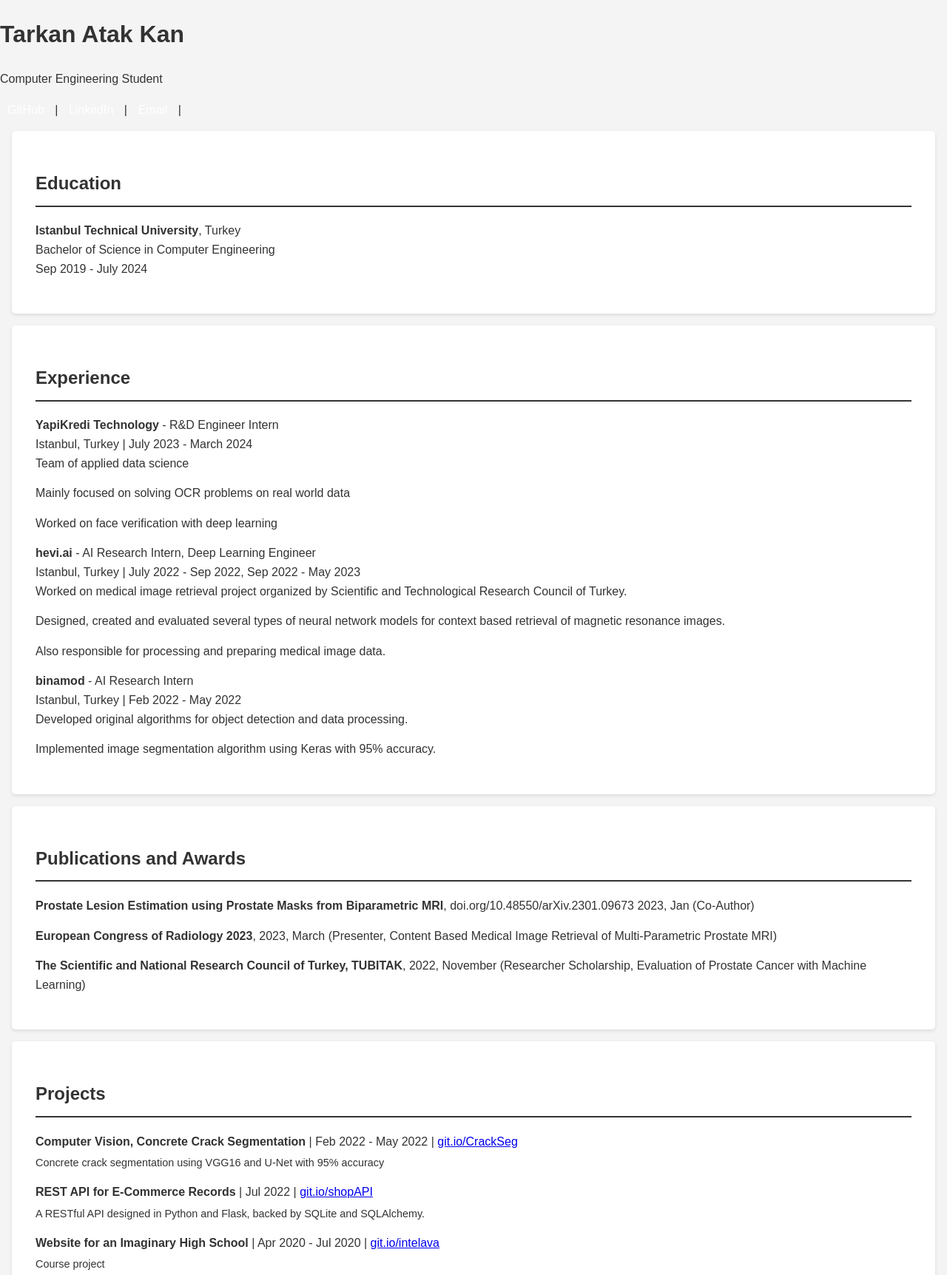
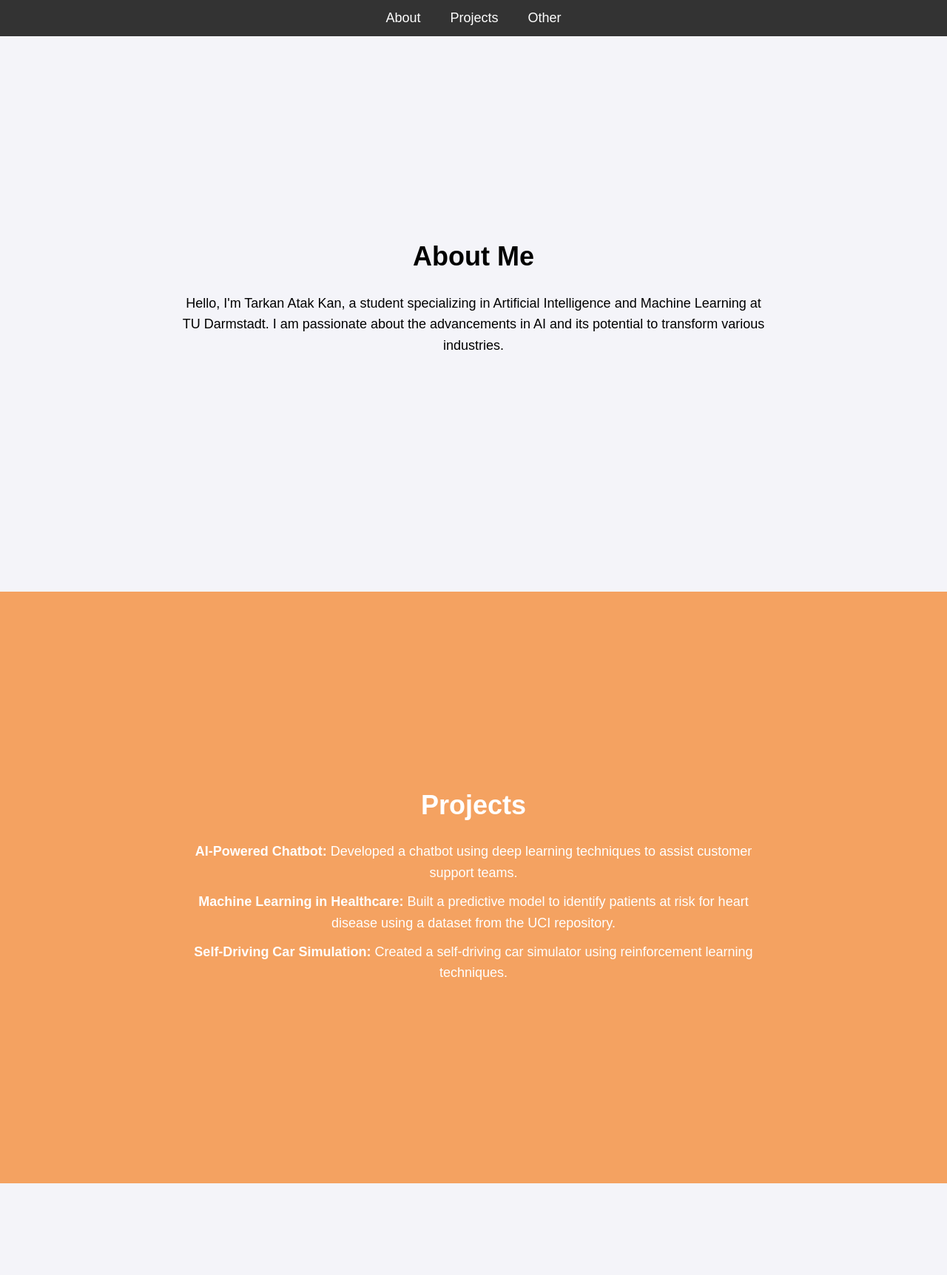
Before and after one commit to intelava/intelava.github.io, a plain HTML site: page index.html in a window 1280 px wide. Shown: the top 1724 px of the page at 74% size. Drawn offline with Linux system fonts and the light colour scheme.

Commit message:
page changed

```diff
--- /dev/null
+++ b/css_file.css
@@ -0,0 +1,92 @@
+/* Reset CSS */
+* {
+    margin: 0;
+    padding: 0;
+    box-sizing: border-box;
+}
+
+body {
+    font-family: Arial, sans-serif;
+    line-height: 1.6;
+    scroll-behavior: smooth;
+}
+
+nav {
+    position: fixed;
+    width: 100%;
+    background-color: #333;
+    padding: 10px 0;
+}
+
+nav ul {
+    list-style: none;
+    display: flex;
+    justify-content: center;
+}
+
+nav ul li {
+    margin: 0 20px;
+}
+
+nav ul li a {
+    color: #fff;
+    text-decoration: none;
+    font-size: 18px;
+    transition: color 0.3s ease;
+}
+
+nav ul li a:hover {
+    color: #f4a261;
+}
+
+section {
+    height: 100vh;
+    padding: 60px 20px;
+    display: flex;
+    align-items: center;
+    justify-content: center;
+    background-color: #f4f4f9;
+}
+
+section:nth-child(odd) {
+    background-color: #f4a261;
+    color: #fff;
+}
+
+.content {
+    max-width: 800px;
+    text-align: center;
+}
+
+h1 {
+    font-size: 36px;
+    margin-bottom: 20px;
+}
+
+p {
+    font-size: 18px;
+}
+
+ul {
+    list-style-type: none;
+}
+
+ul li {
+    margin-bottom: 10px;
+    font-size: 18px;
+}
+
+/* Mobile Responsiveness */
+@media screen and (max-width: 768px) {
+    nav ul li {
+        margin: 0 10px;
+    }
+
+    h1 {
+        font-size: 28px;
+    }
+
+    p, ul li {
+        font-size: 16px;
+    }
+}
--- a/index.html
+++ b/index.html
@@ -1,214 +1,49 @@
 <!DOCTYPE html>
-<html>
+<html lang="en">
 <head>
-<title>Tarkan Atak Kan - Resume</title>
-<style>
-/* Basic styling for the entire page */
-body {
-font-family: 'Arial', sans-serif;
-margin: 0;
-padding: 0;
-background-color: #f4f4f4;
-color: #333;
-line-height: 1.6;
-}
-
-/* Styling for the header section /
-header {
-background-color: #333;
-color: white;
-text-align: center;
-padding: 2rem 0;
-position: relative; / To position the contact links absolutely */
-}
-
-.contact-links {
-position: absolute;
-top: 50%;
-left: 50%;
-transform: translate(-50%, -50%);
-}
-
-.contact-links a {
-color: white;
-margin: 0 10px;
-text-decoration: none;
-}
-
-/* Styling for the main content sections */
-section {
-padding: 2rem;
-margin: 1rem;
-background-color: white;
-border-radius: 5px;
-box-shadow: 0 2px 5px rgba(0, 0, 0, 0.1);
-}
-
-/* Styling for headings within sections */
-h2 {
-color: #333;
-border-bottom: 2px solid #333;
-padding-bottom: 10px;
-}
-
-/* Styling for lists (experience, projects, etc.) */
-ul {
-list-style: none;
-padding: 0;
-}
-
-li {
-margin-bottom: 15px;
-}
-
-/* Styling for project descriptions */
-.project-description {
-margin-top: 5px;
-font-size: 0.9em;
-}
-
-/* Styling for technical skills /
-.skills-list {
-display: grid;
-grid-template-columns: repeat(auto-fit, minmax(150px, 1fr)); / Responsive columns */
-gap: 10px;
-}
-
-/* Styling for the footer */
-footer {
-text-align: center;
-padding: 1rem 0;
-background-color: #333;
-color: white;
-}
-</style>
+    <meta charset="UTF-8">
+    <meta name="viewport" content="width=device-width, initial-scale=1.0">
+    <meta http-equiv="X-UA-Compatible" content="ie=edge">
+    <title>Tarkan Atak Kan - AI/ML Student</title>
+    <link rel="stylesheet" href="styles.css">
 </head>
 <body>
+    <!-- Navigation -->
+    <nav>
+        <ul>
+            <li><a href="#about">About</a></li>
+            <li><a href="#projects">Projects</a></li>
+            <li><a href="#other">Other</a></li>
+        </ul>
+    </nav>
 
-<header>
-<h1>Tarkan Atak Kan</h1>
-<p>Computer Engineering Student</p>
-<div class="contact-links">
-<a href="https://github.com/intelava" target="_blank">GitHub</a> |
-<a href="https://www.linkedin.com/in/tarkan-atak-kan" target="_blank">LinkedIn</a> |
-<a href="mailto:tarkanatakkan@gmail.com">Email</a> |
+    <!-- Sections -->
+    <section id="about">
+        <div class="content">
+            <h1>About Me</h1>
+            <p>Hello, I'm Tarkan Atak Kan, a student specializing in Artificial Intelligence and Machine Learning at TU Darmstadt. I am passionate about the advancements in AI and its potential to transform various industries.</p>
         </div>
-</header>
-
-<section id="education">
-<h2>Education</h2>
-<ul>
-<li>
-<strong>Istanbul Technical University</strong>, Turkey<br>
-Bachelor of Science in Computer Engineering<br>
-Sep 2019 - July 2024
-</li>
-</ul>
-</section>
-
-<section id="experience">
-<h2>Experience</h2>
-<ul>
-<li>
-<strong>YapiKredi Technology</strong> - R&D Engineer Intern<br>
-Istanbul, Turkey | July 2023 - March 2024<br>
-<ul>
-<li>Team of applied data science</li>
-<li>Mainly focused on solving OCR problems on real world data</li>
-<li>Worked on face verification with deep learning</li>
-</ul>
-</li>
-<li>
-<strong>hevi.ai</strong> - AI Research Intern, Deep Learning Engineer<br>
-Istanbul, Turkey | July 2022 - Sep 2022, Sep 2022 - May 2023<br>
-<ul>
-<li>Worked on medical image retrieval project organized by Scientific and Technological Research Council of Turkey.</li>
-<li>Designed, created and evaluated several types of neural network models for context based retrieval of magnetic resonance images.</li>
-<li>Also responsible for processing and preparing medical image data.</li>
-</ul>
-</li>
-<li>
-<strong>binamod</strong> - AI Research Intern<br>
-Istanbul, Turkey | Feb 2022 - May 2022<br>
-<ul>
-<li>Developed original algorithms for object detection and data processing.</li>
-<li>Implemented image segmentation algorithm using Keras with 95% accuracy.</li>
-</ul>
-</li>
-</ul>
-</section>
-
-<section id="publications">
-<h2>Publications and Awards</h2>
-<ul>
-<li>
-<strong>Prostate Lesion Estimation using Prostate Masks from Biparametric MRI</strong>, doi.org/10.48550/arXiv.2301.09673 2023, Jan (Co-Author)
-</li>
-<li>
-<strong>European Congress of Radiology 2023</strong>, 2023, March (Presenter, Content Based Medical Image Retrieval of Multi-Parametric Prostate MRI)
-</li>
-<li>
-<strong>The Scientific and National Research Council of Turkey, TUBITAK</strong>, 2022, November (Researcher Scholarship, Evaluation of Prostate Cancer with Machine Learning)
-</li>
-</ul>
     </section>
 
     <section id="projects">
-<h2>Projects</h2>
+        <div class="content">
+            <h1>Projects</h1>
             <ul>
-<li>
-<strong>Computer Vision, Concrete Crack Segmentation</strong> | Feb 2022 - May 2022 | <a href="https://git.io/CrackSeg" target="_blank">git.io/CrackSeg</a><br>
-<div class="project-description">Concrete crack segmentation using VGG16 and U-Net with 95% accuracy</div>
-</li>
-<li>
-<strong>REST API for E-Commerce Records</strong> | Jul 2022 | <a href="https://git.io/shopAPI" target="_blank">git.io/shopAPI</a><br>
-<div class="project-description">A RESTful API designed in Python and Flask, backed by SQLite and SQLAlchemy.</div>
-</li>
-<li>
-<strong>Website for an Imaginary High School</strong> | Apr 2020 - Jul 2020 | <a href="https://git.io/intelava" target="_blank">git.io/intelava</a><br>
-<div class="project-description">Course project</div>
-</li>
+                <li><strong>AI-Powered Chatbot:</strong> Developed a chatbot using deep learning techniques to assist customer support teams.</li>
+                <li><strong>Machine Learning in Healthcare:</strong> Built a predictive model to identify patients at risk for heart disease using a dataset from the UCI repository.</li>
+                <li><strong>Self-Driving Car Simulation:</strong> Created a self-driving car simulator using reinforcement learning techniques.</li>
             </ul>
-</section>
-
-<section id="skills">
-<h2>Technical Skills</h2>
-<div class="skills-list">
-<div>C++</div>
-<div>C</div>
-<div>Python</div>
-<div>HTML</div>
-<div>CSS</div>
-<div>TensorFlow/Keras</div>
-<div>PyTorch</div>
-<div>Numpy</div>
-<div>Matplotlib</div>
-<div>Pandas</div>
-<div>Git</div>
-<div>Latex</div>
-<div>FSL</div>
-<div>3D Slicer</div>
-<div>SPM</div>
         </div>
     </section>
 
-<section id="positions">
-<h2>Positions of Responsibility</h2>
-<ul>
-<li>
-<strong>Volunteer Teacher, AIESEC Cairo, Egypt</strong> | July 2021 - Aug 2021<br>
-Organized several activities for children at a course center.
-</li>
-<li>
-<strong>Volunteer Preparation, AIESEC Istanbul</strong> | Jun 2021 - Sep 2021<br>
-Tracked the condition of people in a volunteering project abroad.
-</li>
-<li>
-<strong>Volunteer, Make A Wish</strong> | Mar 2022 - Sep 2022<br>
-Gathering their wishes from children
-</li>
-</ul>
+    <section id="other">
+        <div class="content">
+            <h1>Other</h1>
+            <p>Besides AI and ML, I am interested in data science, cloud computing, and the ethical implications of AI. In my free time, I enjoy hiking, reading science fiction novels, and playing chess.</p>
+        </div>
     </section>
 
-<footer>
-<p>&copy;
+    <!-- JavaScript for smooth scrolling -->
+    <script src="script.js"></script>
+</body>
+</html>
--- /dev/null
+++ b/styles.css
@@ -0,0 +1,92 @@
+/* Reset CSS */
+* {
+    margin: 0;
+    padding: 0;
+    box-sizing: border-box;
+}
+
+body {
+    font-family: Arial, sans-serif;
+    line-height: 1.6;
+    scroll-behavior: smooth;
+}
+
+nav {
+    position: fixed;
+    width: 100%;
+    background-color: #333;
+    padding: 10px 0;
+}
+
+nav ul {
+    list-style: none;
+    display: flex;
+    justify-content: center;
+}
+
+nav ul li {
+    margin: 0 20px;
+}
+
+nav ul li a {
+    color: #fff;
+    text-decoration: none;
+    font-size: 18px;
+    transition: color 0.3s ease;
+}
+
+nav ul li a:hover {
+    color: #f4a261;
+}
+
+section {
+    height: 100vh;
+    padding: 60px 20px;
+    display: flex;
+    align-items: center;
+    justify-content: center;
+    background-color: #f4f4f9;
+}
+
+section:nth-child(odd) {
+    background-color: #f4a261;
+    color: #fff;
+}
+
+.content {
+    max-width: 800px;
+    text-align: center;
+}
+
+h1 {
+    font-size: 36px;
+    margin-bottom: 20px;
+}
+
+p {
+    font-size: 18px;
+}
+
+ul {
+    list-style-type: none;
+}
+
+ul li {
+    margin-bottom: 10px;
+    font-size: 18px;
+}
+
+/* Mobile Responsiveness */
+@media screen and (max-width: 768px) {
+    nav ul li {
+        margin: 0 10px;
+    }
+
+    h1 {
+        font-size: 28px;
+    }
+
+    p, ul li {
+        font-size: 16px;
+    }
+}
```
Lines whose indentation alone changed are shown as unchanged.
